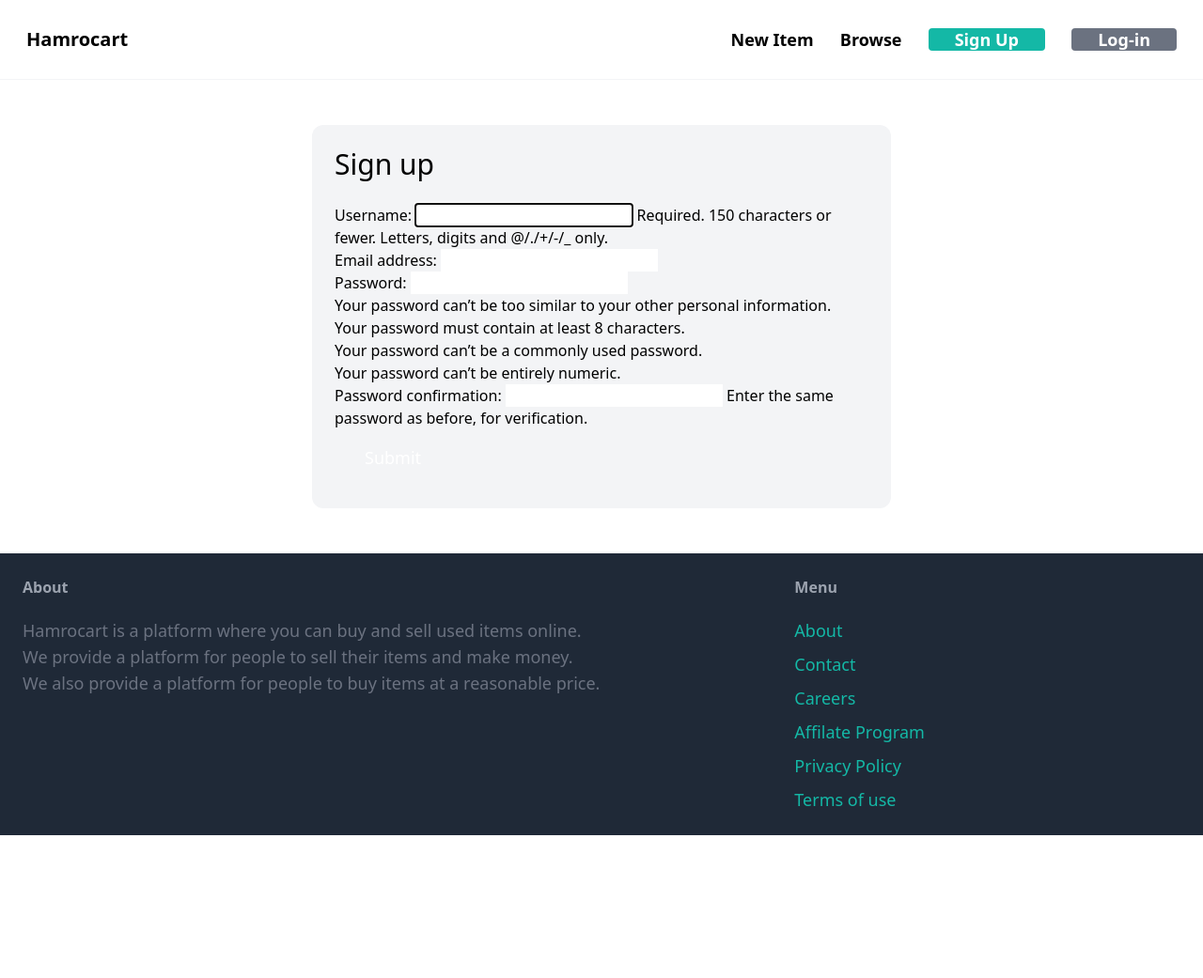
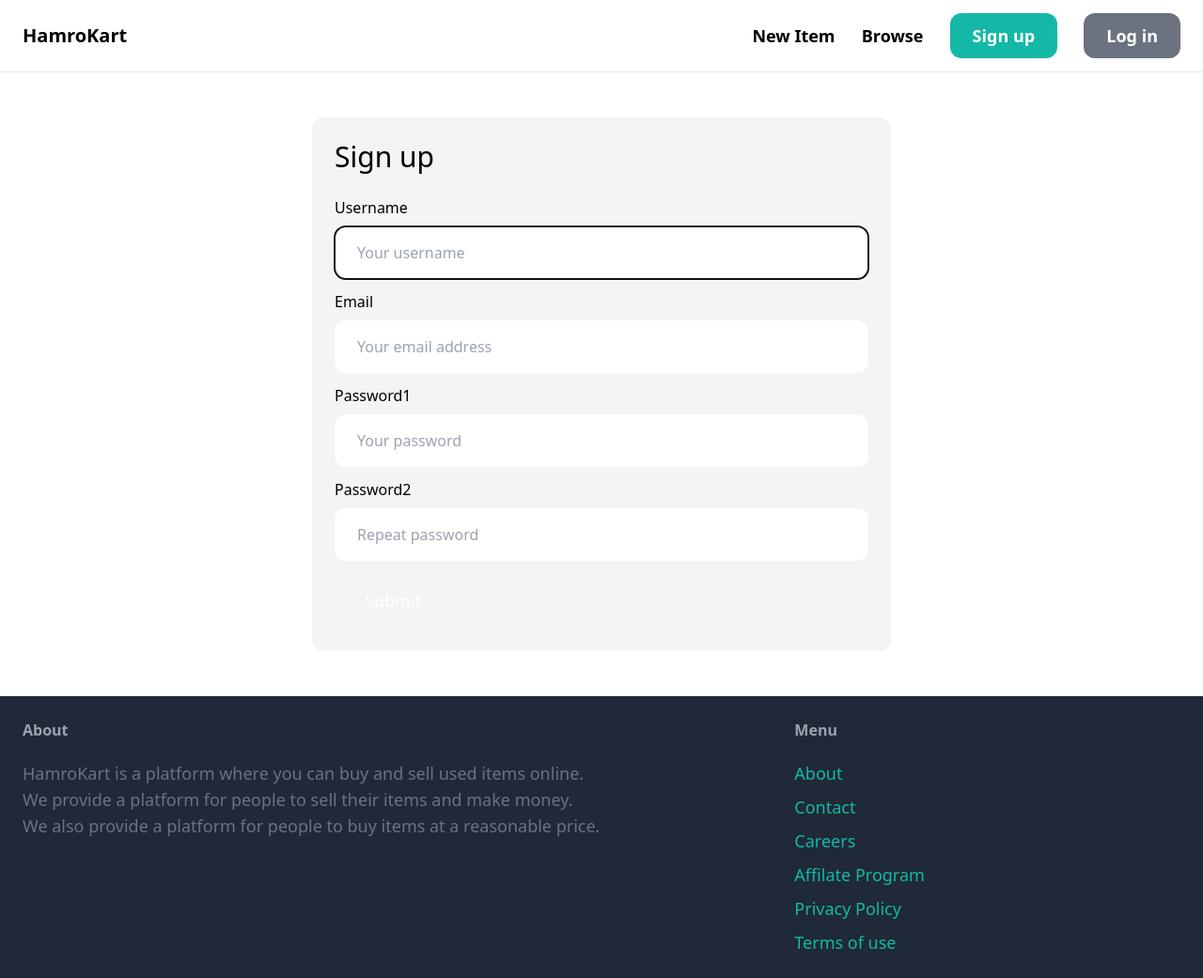
Before and after one commit to risav-pyakurel/hamrocart, a Django app: page /signup/ in a window 1280 px wide. Shown: the whole page at 94% size. Before the commit the page ends 889 px from the top, so only its background shows below. Run offline with Django 5.2, Linux system fonts and the light colour scheme; some libraries are stand-ins or nearby versions.

Commit message:
finalizing site

```diff
--- a/hamrocart/core/forms.py
+++ b/hamrocart/core/forms.py
@@ -1,8 +1,35 @@
 from django import forms
-from django.contrib.auth.forms import UserCreationForm
+from django.contrib.auth.forms import UserCreationForm, AuthenticationForm
 from django.contrib.auth.models import User
 
+class LoginForm(AuthenticationForm):
+    username = forms.CharField(widget=forms.TextInput(attrs={
+        'placeholder': 'Your username',
+        'class': 'w-full py-4 px-6 rounded-xl'
+    }))
+    password = forms.CharField(widget=forms.PasswordInput(attrs={
+        'placeholder': 'Your password',
+        'class': 'w-full py-4 px-6 rounded-xl'
+    }))
+
 class SignupForm(UserCreationForm):
-  class Meta:
-    model =User
-    fields= ('username','email','password1','password2')
+    class Meta:
+        model = User
+        fields = ('username', 'email', 'password1', 'password2')
+
+    username = forms.CharField(widget=forms.TextInput(attrs={
+        'placeholder': 'Your username',
+        'class': 'w-full py-4 px-6 rounded-xl'
+    }))
+    email = forms.CharField(widget=forms.EmailInput(attrs={
+        'placeholder': 'Your email address',
+        'class': 'w-full py-4 px-6 rounded-xl'
+    }))
+    password1 = forms.CharField(widget=forms.PasswordInput(attrs={
+        'placeholder': 'Your password',
+        'class': 'w-full py-4 px-6 rounded-xl'
+    }))
+    password2 = forms.CharField(widget=forms.PasswordInput(attrs={
+        'placeholder': 'Repeat password',
+        'class': 'w-full py-4 px-6 rounded-xl'
+    }))
--- a/hamrocart/core/templates/core/base.html
+++ b/hamrocart/core/templates/core/base.html
@@ -1,36 +1,47 @@
-<!DOCTYPE html>
-<html lang="en">
+<!doctype html>
+
+<html>
     <head>
-  <meta charset="UTF-8">
+        <meta charset="utf-8">
         <meta name="viewport" content="width=device-width, initial-scale=1.0">
-  <script src ="https://cdn.tailwindcss.com"></script>
 
-  <title>{% block title %}{% endblock %}| Hamrocart</title>
+        <script src="https://cdn.tailwindcss.com"></script>
 
+        <title>{% block title %}{% endblock %} | HamroKart</title>
     </head>
+
     <body>
-  <nav class= "px-7 py-7 flex justify-between items-center border-b border-gray-100">
-    <a href= "/" class= " text-xl font-semibold">Hamrocart</a>
-  <div class = "space-x-6">
+        <nav class="py-6 px-6 flex justify-between items-center border-b border-gray-200">
+            <a href="/" class="text-xl font-semibold">HamroKart</a>
+
+            <div class="space-x-6">
               <a href = "#"  class = "text-lg font-semibold hover:text-gray-500"> New Item</a>
               <a href = "#"  class = "text-lg font-semibold hover:text-gray-500"> Browse</a>
 
-  <a href = "{% url 'core:signup' %}" class = "px-7 py- 5 text-lg font-semibold bg-teal-500 text-white rounded -xl hover:bg-teal-700">Sign Up</a>
-  <a href = "#"  class = "px-7 py- 5 text-lg font-semibold bg-gray-500 text-white rounded -xl hover:bg-gray-700">Log-in</a>
+                {% if request.user.is_authenticated %}
 
+                {% else %}
+                    <a href="{% url 'core:signup' %}" class="px-6 py-3 text-lg font-semibold bg-teal-500 text-white rounded-xl hover:bg-teal-700">Sign up</a>
+                    <a href="{% url 'core:login' %}" class="px-6 py-3 text-lg font-semibold bg-gray-500 text-white rounded-xl hover:bg-gray-700">Log in</a>
+                {% endif %}
+            </div>
         </nav>
-  <div class ="px-6 and py-6">
+
+        <div class="px-6 py-6">
             {% block content %}
             {% endblock %}
         </div>
 
-    <footer class = "px-6 py-6 flex justify-between bg-gray-800">
-      <div class= "w-2/3 pr -10">
-        <h3 class= "mb-5 font-semibold text-gray-400">About</h3>
-          <p class= "text-lg text-gray-500"> Hamrocart is a platform where you can buy and sell used items online.<br> We provide a platform for people to sell their items and make money.<br> We also provide a platform for people to buy items at a reasonable price. </p>
+        <footer class="py-6 px-6 flex justify-between bg-gray-800">
+            <div class="w-2/3 pr-10">
+                <h3 class="mb-5 font-semibold text-gray-400">About</h3>
+
+                <p class= "text-lg text-gray-500"> HamroKart is a platform where you can buy and sell used items online.<br> We provide a platform for people to sell their items and make money.<br> We also provide a platform for people to buy items at a reasonable price. </p>
             </div>
-        <div class= "w-1/3">
-          <h3 class= "mb-5 font  font-semibold text-gray-400">Menu</h3>
+
+            <div class="w-1/3">
+                <h3 class="mb-5 font-semibold text-gray-400">Menu</h3>
+
                 <ul class ="space-y-2">
                   <li><a href= "#" class= "text-lg text-teal-500 hover:text-teal-700">About</a></li>
                   <li><a href= "{% url 'core:contact' %}" class= "text-lg text-teal-500 hover:text-teal-700">Contact</a></li>
@@ -40,14 +51,6 @@
                   <li><a href= "#" class= "text-lg text-teal-500 hover:text-teal-700">Terms of use</a></li>
                  </ul>
             </div>
-
-
-
-
         </footer>
-
-
-
-
     </body>
 </html>
--- a/hamrocart/core/templates/core/signup.html
+++ b/hamrocart/core/templates/core/signup.html
@@ -8,9 +8,34 @@
 
         <form method="post" action= ".">
             {% csrf_token %}
-            {{ form.as_p }}
+            {{ form.non_field_errors }}
+            <div class= "mb-3">
+              <label class="inline-block mb-2">Username</label><br>
+              {{ form.username }}
+            </div>
+            <div class= "mb-3">
+              <label class="inline-block mb-2">Email</label><br>
+              {{ form.email }}
+            </div>
+            <div class= "mb-3">
+              <label class="inline-block mb-2">Password1</label><br>
+              {{ form.password1 }}
+            </div>
+            <div class= "mb-3">
+              <label class="inline-block mb-2">Password2</label><br>
+              {{ form.password2 }}
+            </div>
+            {% if form.errors or form.non_field_errors %}
+            <div class="mb-3 p-6 bg-red-100 rounded-xl">
+                {% for field in form %}
+                    {{ field.errors }}
+                {% endfor %}
+
+                {{ form.non_field_errors }}
+            </div>
+        {% endif %}
             <button type="submit" class="py-4 px-8 text-lg big-teal-500 hover:bg-teal-700 rounded-xl text-white">Submit</button>
-
+        </form>
 
     </div>
 
--- a/hamrocart/core/urls.py
+++ b/hamrocart/core/urls.py
@@ -1,5 +1,7 @@
+from django.contrib.auth import views as auth_views
 from django.urls import path
 from . import views
+from .forms import LoginForm
 
 app_name = 'core'
 
@@ -7,4 +9,5 @@
     path('', views.index, name='index'),
     path('contact/', views.contact, name='contact'),
     path("signup/", views.signup, name='signup'),
+    path('login/', auth_views.LoginView.as_view(template_name='core/login.html', authentication_form=LoginForm), name='login'),
 ]
--- a/hamrocart/core/views.py
+++ b/hamrocart/core/views.py
@@ -18,7 +18,13 @@
   return render(request, 'core/contact.html')
 
 def signup(request):
-    form = SignupForm()
-    return render(request, 'core/signup.html',{
+  if request.method == 'POST':
+    form = SignupForm(request.POST)
+    if form.is_valid():
+      form.save()
+      return redirect('/login/')
+  else:
+     form = SignupForm()
+  return render(request, 'core/signup.html',{
     'form': form,
   })
--- a/hamrocart/hamrocart/settings.py
+++ b/hamrocart/hamrocart/settings.py
@@ -26,6 +26,10 @@
 DEBUG = True
 
 ALLOWED_HOSTS = []
+
+LOGIN_URL = '/login/'
+LOGIN_REDIRECT_URL = '/'
+LOGOUT_REDIRECT_URL = '/'
 
 
 # Application definition
```
Also changed, not shown: hamrocart/core/templates/core/login.html (added, +35 -0 lines). Lines whose indentation alone changed are shown as unchanged.
